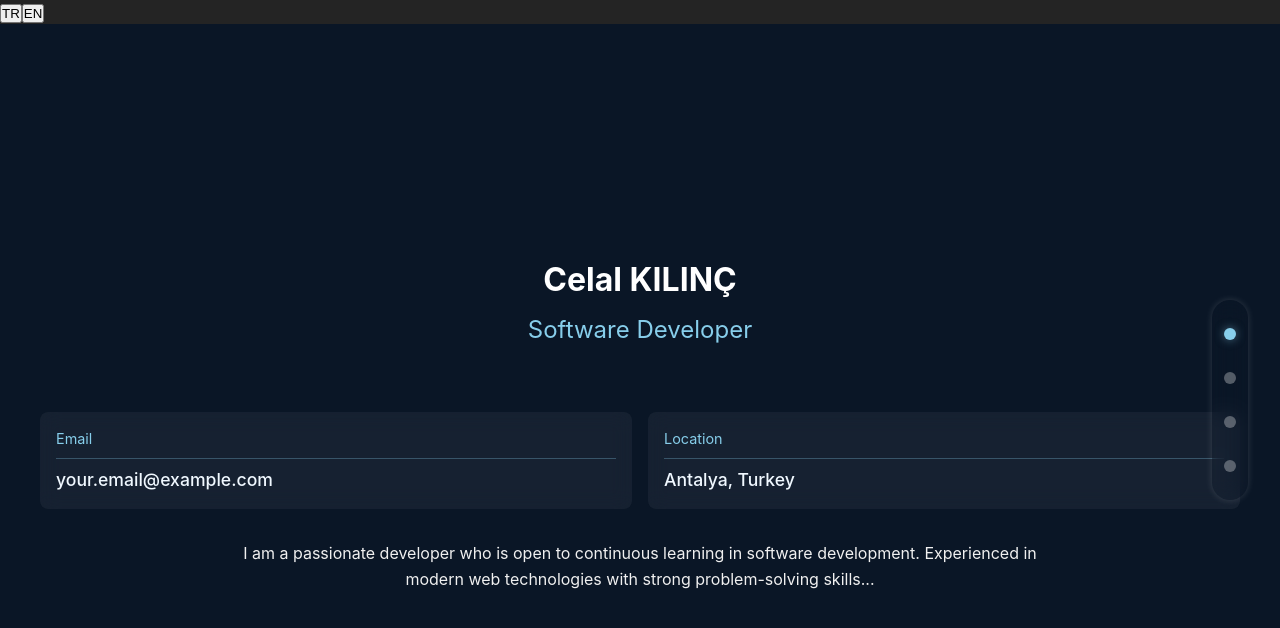
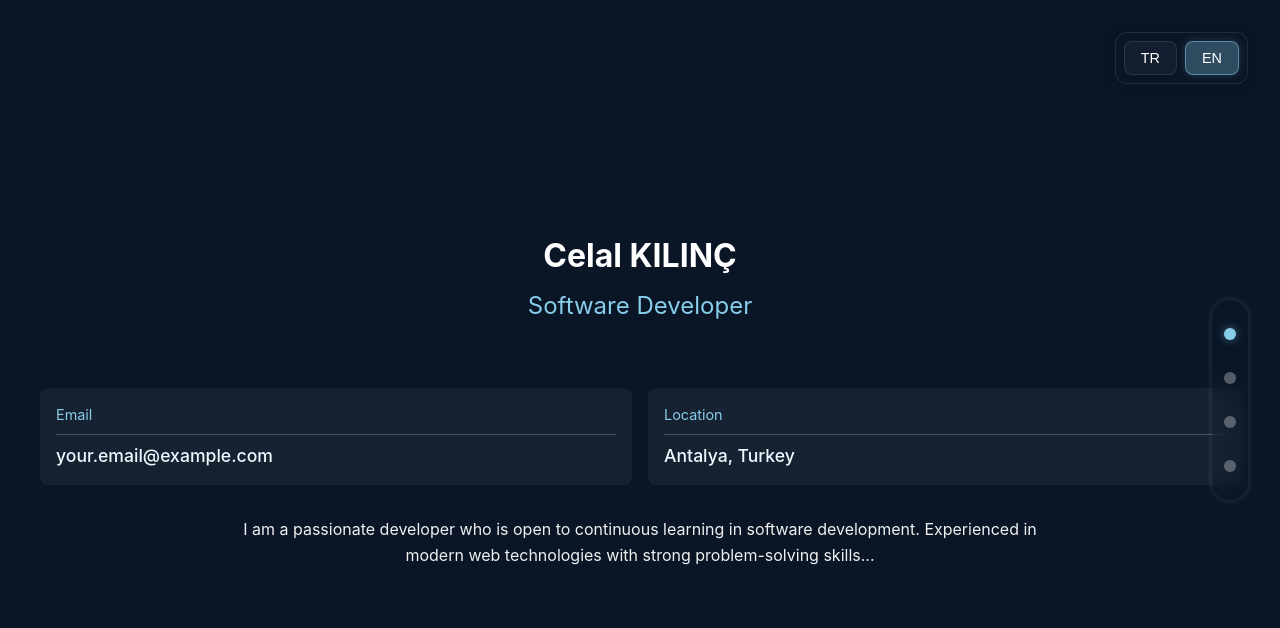
Before and after one commit to celalkilnc/career-canvas, a React (Vite) app: page / in a window 1280 px wide. Shown: the top 628 px of the page. Built offline with nearby package versions, Linux system fonts and the light colour scheme.

Commit message:
fixed css

```diff
--- a/src/components/common/LanguageSwitchStyle.css
+++ b/src/components/common/LanguageSwitchStyle.css
@@ -1,40 +1,53 @@
-.language-switch {
+.language-switch-container {
   position: fixed;
   top: 2rem;
   right: 2rem;
   display: flex;
   gap: 0.5rem;
-  background: rgba(36, 36, 36, 0.95);
+  z-index: 1000;
+  background: rgba(10, 22, 38, 0.8);
   padding: 0.5rem;
-  border-radius: 8px;
+  border-radius: 12px;
   backdrop-filter: blur(10px);
   border: 1px solid rgba(255, 255, 255, 0.1);
-  z-index: 1000;
+  box-shadow: 0 0 15px rgba(0, 0, 0, 0.2);
 }
 
-.lang-btn {
-  background: transparent;
-  border: none;
-  color: rgba(255, 255, 255, 0.7);
-  padding: 0.5rem 0.75rem;
+.language-button {
+  background: rgba(30, 41, 59, 0.5);
+  color: #fff;
+  border: 1px solid rgba(255, 255, 255, 0.1);
+  padding: 0.5rem 1rem;
+  border-radius: 8px;
   cursor: pointer;
-  border-radius: 6px;
+  font-size: 0.9rem;
   transition: all 0.3s ease;
+  backdrop-filter: blur(10px);
+  min-width: 45px;
+  text-align: center;
 }
 
-.lang-btn:hover {
-  background: rgba(255, 255, 255, 0.1);
-  color: white;
+.language-button:hover {
+  background: rgba(135, 206, 235, 0.2);
+  transform: translateY(-2px);
 }
 
-.lang-btn.active {
-  background: rgba(255, 255, 255, 0.2);
-  color: white;
+.language-button.active {
+  background: rgba(135, 206, 235, 0.3);
+  border-color: rgba(135, 206, 235, 0.5);
+  box-shadow: 0 0 10px rgba(135, 206, 235, 0.2);
 }
 
 @media (max-width: 768px) {
-  .language-switch {
+  .language-switch-container {
     top: 1rem;
     right: 1rem;
+    padding: 0.4rem;
+  }
+
+  .language-button {
+    padding: 0.4rem 0.8rem;
+    font-size: 0.8rem;
+    min-width: 40px;
   }
 }
```
